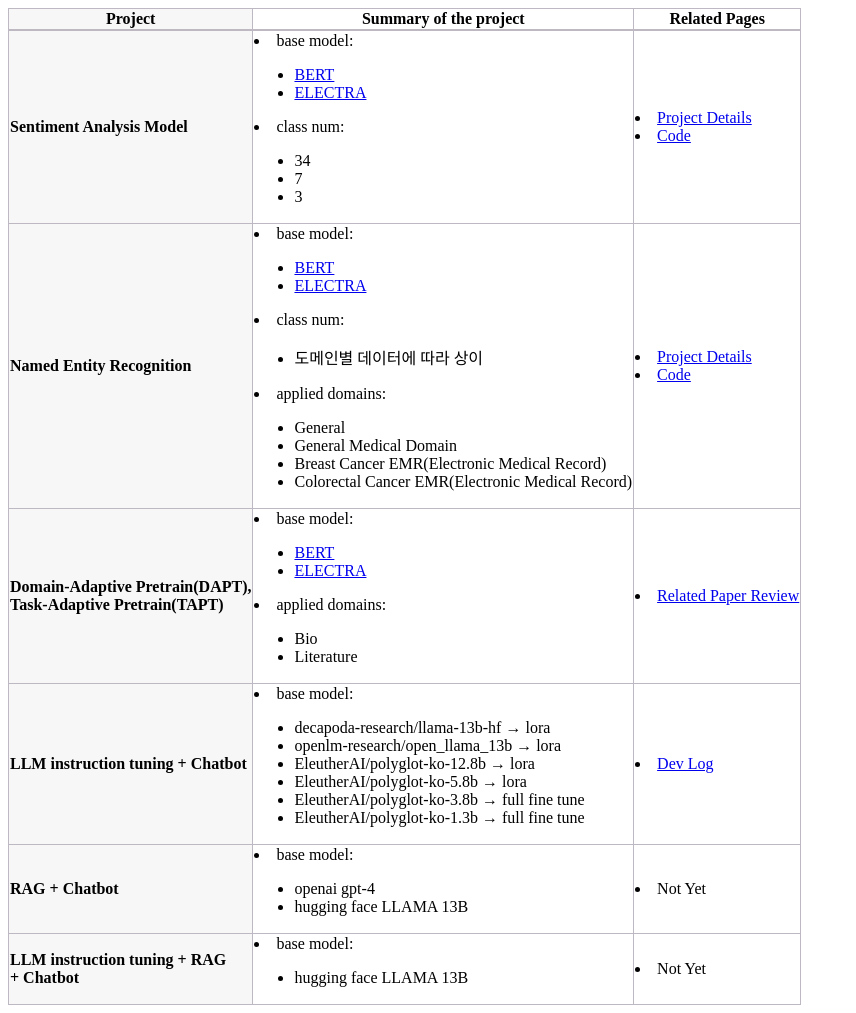
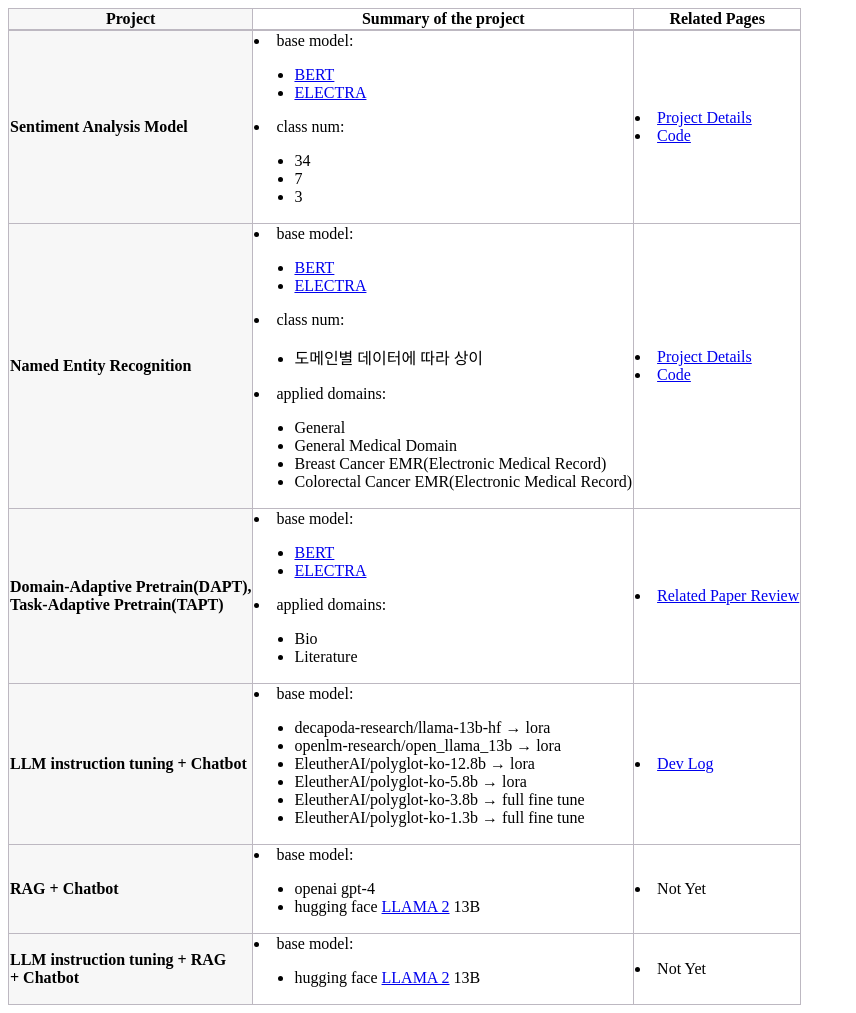
Before and after one commit to finddme/finddme.github.io, a Jekyll site: the page built from _posts/2022-01-01-Project.md, in a window 1280 px wide. Shown: the whole page, without its empty margins (0-856 px from the left). Built offline with Jekyll 4.4.1, drawn with Linux system fonts in a browser that asks for light colours.

Commit message:
Update 2022-01-01-Project.md

```diff
--- a/_posts/2022-01-01-Project.md
+++ b/_posts/2022-01-01-Project.md
@@ -117,7 +117,7 @@
            <li>base model:
              <ul>
                <li>openai gpt-4</li>
-               <li>hugging face LLAMA 13B</li>
+               <li>hugging face <a href="https://finddme.github.io/natural%20language%20processing/2023/10/10/LLMA2/">LLAMA 2</a> 13B</li>
              </ul>
            </li>
          </td>
@@ -130,7 +130,7 @@
          <td class="line">
            <li>base model:
              <ul>
-               <li>hugging face LLAMA 13B</li>
+               <li>hugging face <a href="https://finddme.github.io/natural%20language%20processing/2023/10/10/LLMA2/">LLAMA 2</a> 13B</li>
              </ul>
            </li>
          </td>
```
